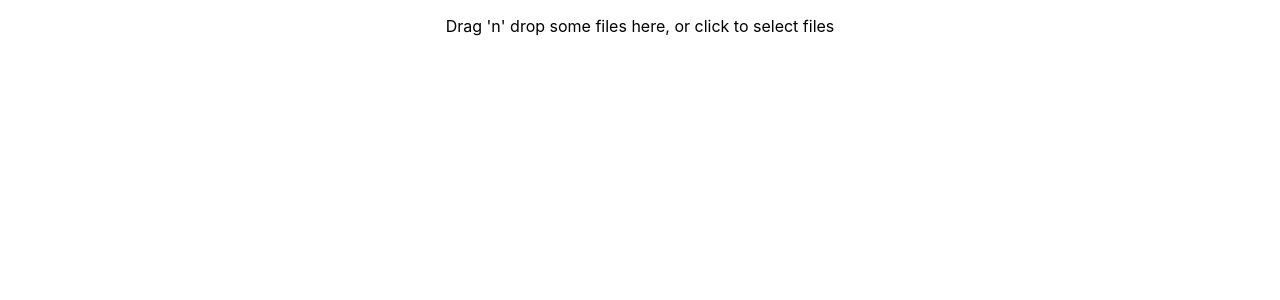
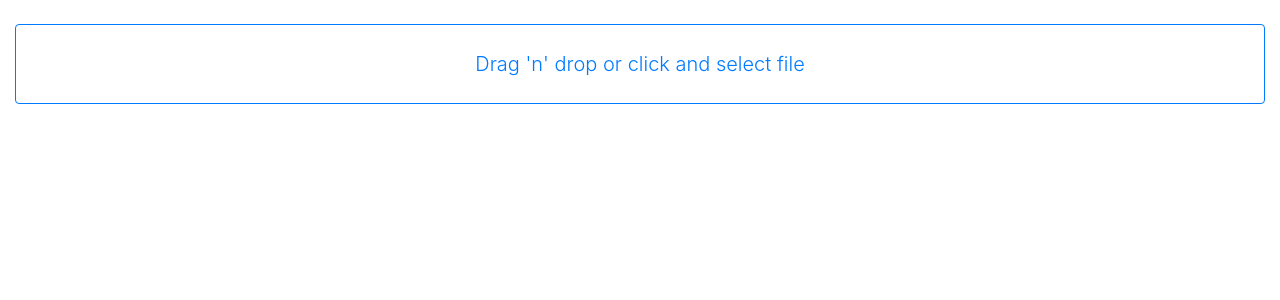
Before and after one commit to xyng/cvrp-solver-comparison, a React (Create React App) app: page / in a window 1280 px wide. Shown: the top 300 px of the page. Built offline with nearby package versions, Linux system fonts and the light colour scheme.

Commit message:
nicer looks

```diff
--- a/package.json
+++ b/package.json
@@ -3,6 +3,7 @@
   "version": "0.1.0",
   "private": true,
   "dependencies": {
+    "bootstrap": "^4.3.1",
     "react": "^16.8.4",
     "react-dom": "^16.8.4",
     "react-dropzone": "^10.0.5",
--- a/src/App.js
+++ b/src/App.js
@@ -1,6 +1,8 @@
 import React, { Component } from 'react';
 import logo from './logo.svg';
 import './App.css';
+
+import "bootstrap/dist/css/bootstrap.css";
 
 import Dropzone from './components/Dropzone';
 import Table from './components/Table';
@@ -21,9 +23,11 @@ class App extends Component {
   render() {
     return (
       <div className="App">
-        <main>
-           <Dropzone callback={this.gotData} />
-           {this.state.data && <Table data={this.state.data} />}
+        <main className="container-fluid">
+          <div className="mt-4">
+            <Dropzone callback={this.gotData} />
+          </div>
+          {this.state.data && <Table data={this.state.data} />}
         </main>
       </div>
     );
--- a/src/components/Dropzone.js
+++ b/src/components/Dropzone.js
@@ -18,9 +18,9 @@ export default function Dropzone(props) {
   const {getRootProps, getInputProps, isDragActive} = useDropzone({onDrop})
 
   return (
-    <div {...getRootProps()}>
+    <div className="border border-primary rounded p-4" {...getRootProps()}>
       <input {...getInputProps()} />
-      <p>Drag 'n' drop some files here, or click to select files</p>
+      <p class="lead mb-0 text-primary">Drag 'n' drop or click and select file</p>
     </div>
   )
 }
--- a/src/components/Table.js
+++ b/src/components/Table.js
@@ -9,6 +9,9 @@ function pad(n, z) {
 }
 
 function nsToTime(s) {
+  const negative = s < 0;
+  s = Math.abs(s);
+
   var ns = s % 1000;
   s = (s - ns) / 1000;
   var mics = s % 1000;
@@ -16,7 +19,7 @@ function nsToTime(s) {
   var ms = s % 1000;
   s = (s - ms) / 1000;
 
-  return pad(s, 2) + ':' + pad(ms, 3);
+  return (negative ? '- ' : '') + pad(s, 2) + ':' + pad(ms, 3);
 }
 
 export default class Table extends React.Component {
@@ -83,7 +86,7 @@ export default class Table extends React.Component {
 
     return (
       <div>
-        <p>Showing Results of {data.length} Instances</p>
+        <p className="lead my-3">Showing Results of {data.length} Instances</p>
         <ReactTable
           data={data}
           columns={columns}
```
Also changed, not shown: 1 other file (tests, documents, lock files or other folders).
